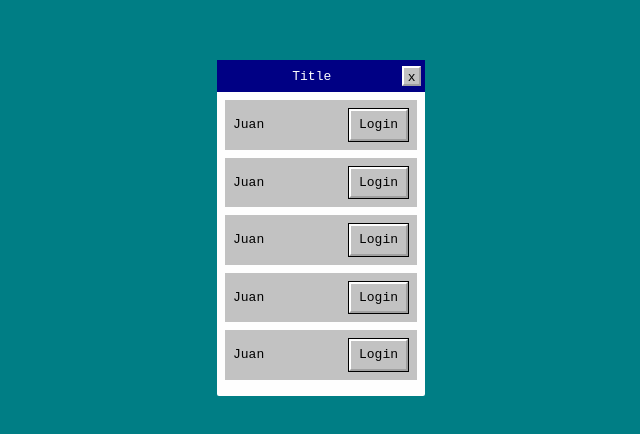
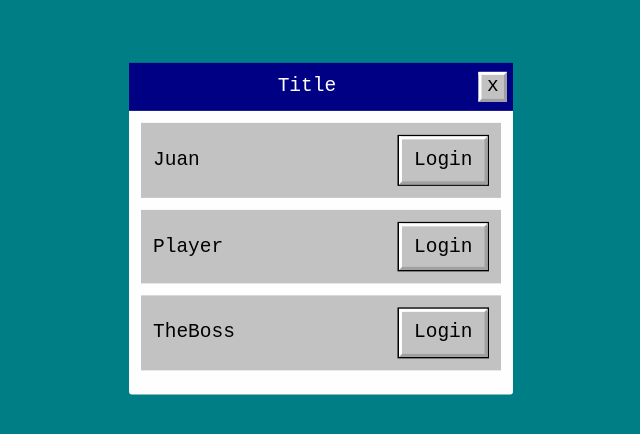
Before and after one commit to Clerm-Jam/give-take, an Angular app: page / in a window 1280 px wide. Shown: the part 172-606 px from the top of the page, without its empty margins (319-959 px from the left). Built offline with nearby package versions, Linux system fonts and the light colour scheme.

Commit message:
arreglada la scala de las ventanas

```diff
--- a/src/app/pages/login/login.component.html
+++ b/src/app/pages/login/login.component.html
@@ -1,26 +1,34 @@
 <div class="w-full h-full bg-green flex items-center justify-center">
-    <app-windows class="">
+    <app-windows class="flex">
         @if (onSelectUsser) {
-        <div class="bg-grey p-2 flex justify-between items-center mb-2">
+        <div class="mb-2 bg-grey p-2 flex justify-between items-center">
             <span>Juan</span>
             <app-simplebtn />
         </div>
-        <div class="bg-grey p-2 flex justify-between items-center mb-2">
-            <span>Juan</span>
+        <div class="mb-2 bg-grey p-2 flex justify-between items-center ">
+            <span>Player</span>
             <app-simplebtn />
         </div>
-        <div class="bg-grey p-2 flex justify-between items-center mb-2">
-            <span>Juan</span>
+        <div class="mb-2 bg-grey p-2 flex justify-between items-center">
+            <span>TheBoss</span>
             <app-simplebtn />
         </div>
-        <div class="bg-grey p-2 flex justify-between items-center mb-2">
-            <span>Juan</span>
-            <app-simplebtn />
-        </div>
-        <div class="bg-grey p-2 flex justify-between items-center mb-2">
-            <span>Juan</span>
-            <app-simplebtn />
-        </div>
+        @if (isHacker) {
+            <div class="mb-2 bg-grey p-2 flex justify-between items-center">
+                <span>darkesMystery22</span>
+                <app-simplebtn />
+            </div>
+        }
+        }
+        @if (!onSelectUsser) {
+            <app-windows class="flex flex-row">
+                <span>Pasword:</span>
+                <br class="mb-2">
+                <div class="flex">
+                    <input class="bg-grey py-1 px-1 w-full focus:outline-none" type="text">
+                    <app-simplebtn />
+                </div>
+            </app-windows>
         }
     </app-windows>
 </div>
--- a/src/app/pages/login/login.component.ts
+++ b/src/app/pages/login/login.component.ts
@@ -11,6 +11,7 @@ import { SimplebtnComponent } from '../../shared/components/simplebtn/simplebtn.
 })
 export class LoginComponent {
   onSelectUsser = true;
+  isHacker = false;
 
 
 }
--- a/src/app/shared/components/simplebtn/simplebtn.component.html
+++ b/src/app/shared/components/simplebtn/simplebtn.component.html
@@ -1,3 +1,3 @@
-<div class="border border-black">
-    <button class="border-2 border-t-white border-l-white border-b-darkGrey border-r-darkGrey px-2 py-1">Login</button>
+<div class="border border-black w-fit">
+    <button class="bg-grey border-2 border-t-white border-l-white border-b-darkGrey border-r-darkGrey px-2 py-1">Login</button>
 </div>
--- a/src/app/shared/components/windows/windows.component.html
+++ b/src/app/shared/components/windows/windows.component.html
@@ -1,10 +1,10 @@
-<div class="min-w-52 min-h-52 w-fit rounded-sm bg-white">
+<div class="min-w-64 min-h-52 w-fit rounded-sm bg-white scale-150">
     <div class="h-8 bg-blue text-white flex justify-between items-center p-1">
         <div class="w-full text-center">
             <h2>Title</h2>
         </div>
         <span
-            class="hover:cursor-pointer bg-grey w-5 h-5 grid place-items-center text-black border-2 border-t-white border-l-white border-b-darkGrey border-r-darkGrey">x</span>
+            class="hover:cursor-pointer bg-grey w-5 h-5 flex justify-center items-center text-black border-2 border-t-white border-l-white border-b-darkGrey border-r-darkGrey">x</span>
     </div>
     <div class="p-2">
         <ng-content />
```
